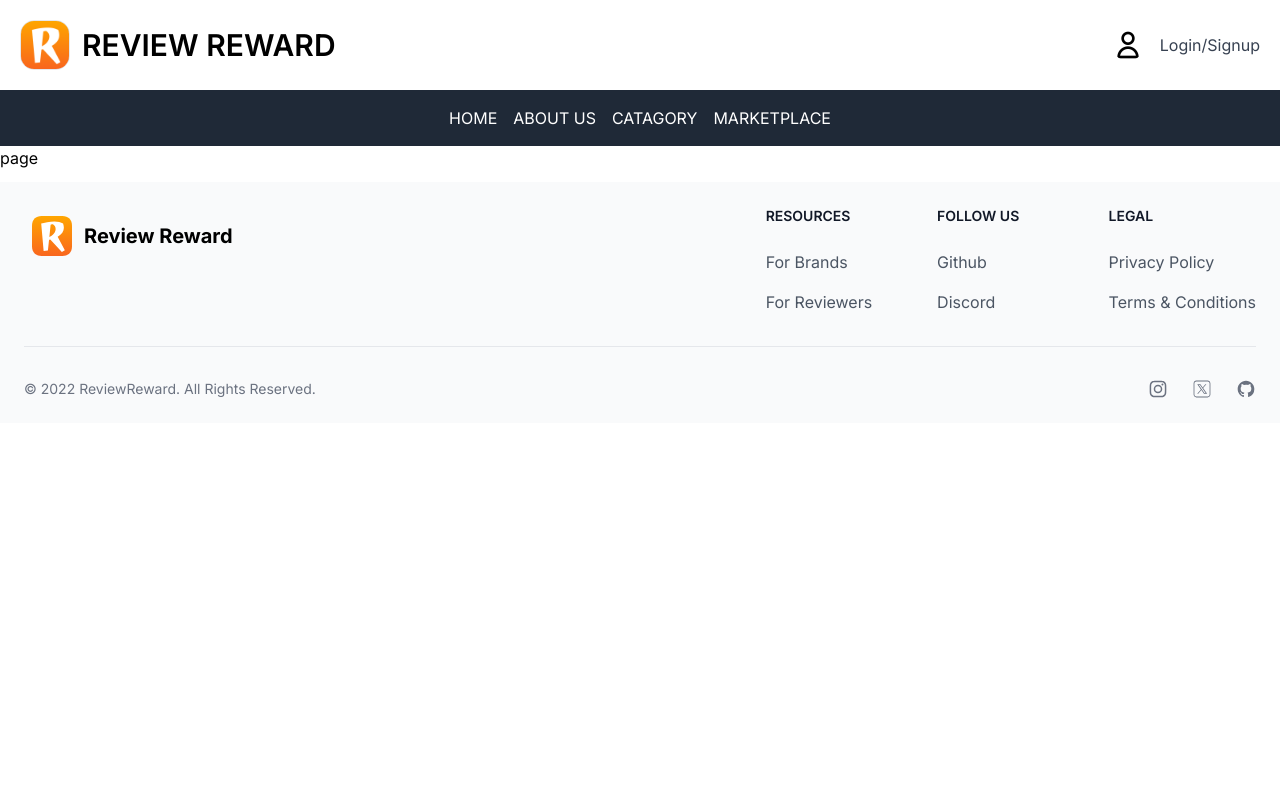
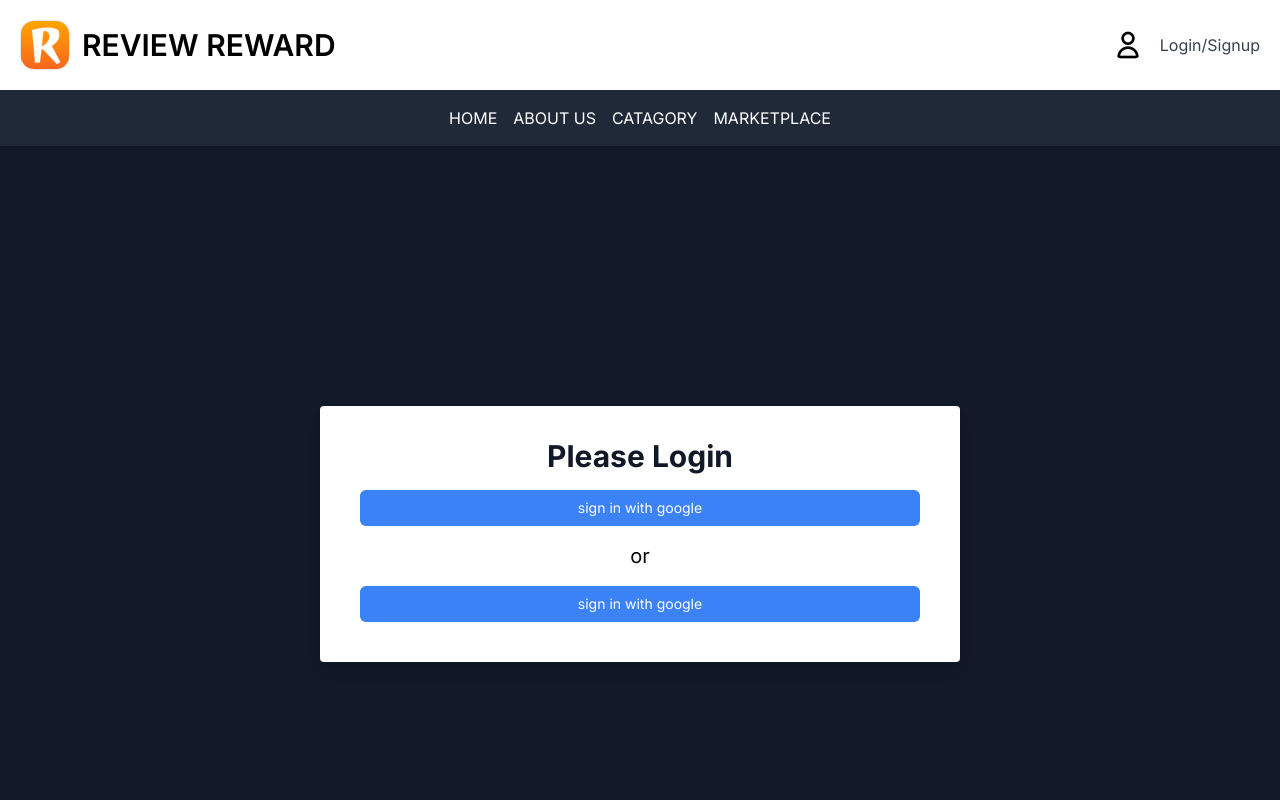
Before and after one commit to Prome-theus/RReward, a Next.js app: page /Login in a window 1280 px wide. Shown: the top 800 px of the page. Built offline with nearby package versions, Linux system fonts and the light colour scheme.

Commit message:
login page

```diff
--- /dev/null
+++ b/firebaseConfig.js
@@ -0,0 +1,18 @@
+
+import { initializeApp } from "firebase/app";
+import 'firebase/auth';
+import { getAnalytics } from "firebase/analytics";
+
+const firebaseConfig = {
+  apiKey: "AIzaSyCR9nAYNg6xr3gf1atpeOZQF1MHaG-imjU",
+  authDomain: "reviewreward-e6c70.firebaseapp.com",
+  projectId: "reviewreward-e6c70",
+  storageBucket: "reviewreward-e6c70.appspot.com",
+  messagingSenderId: "249027275546",
+  appId: "1:249027275546:web:c7df1cc0df584771855aa3",
+  measurementId: "G-9DH7WH5ZDM"
+};
+
+
+
+export default firebaseConfig;
--- a/package.json
+++ b/package.json
@@ -9,9 +9,10 @@
     "lint": "next lint"
   },
   "dependencies": {
+    "firebase": "^10.9.0",
+    "next": "14.1.1",
     "react": "^18",
-    "react-dom": "^18",
-    "next": "14.1.1"
+    "react-dom": "^18"
   },
   "devDependencies": {
     "autoprefixer": "^10.0.1",
--- a/src/app/Login/page.js
+++ b/src/app/Login/page.js
@@ -1,9 +1,37 @@
-import React from 'react'
+import React from "react";
+// import SignInWithGoogle from "@/src/components/signin";
 
 const page = () => {
   return (
-    <div>page</div>
-  )
-}
+    <div>
+      <div className="min-h-screen bg-gray-900 flex items-center justify-center">
+        <div className="container max-w-screen-sm mx-auto">
+          <div>
+            <div className="bg-white rounded shadow-lg p-4 px-4 md:p-8 mb-6">
+              <div className="lg:col-span-2">
+                <div className="grid gap-4 gap-y-2 text-xl grid-cols-1 md:grid-cols-5">
+                  {/* <SignInWithGoogle/> */}
+                  <h2 className=" md:col-span-5 font-bold text-3xl text-center text-gray-900">Please Login</h2>
 
-export default page
+                  <div className="md:col-span-5">
+                    <div className="bg-blue-500 text-white rounded-md p-2 text-sm text-center m-2">
+                      sign in with google
+                    </div>
+                  </div>
+                  <div className="md:col-span-5 text-center">or</div>
+                  <div className="md:col-span-5">
+                    <div className="bg-blue-500 text-white rounded-md p-2 text-sm text-center m-2">
+                      sign in with google
+                    </div>
+                  </div>
+                </div>
+              </div>
+            </div>
+          </div>
+        </div>
+      </div>
+    </div>
+  );
+};
+
+export default page;
--- a/src/app/page.js
+++ b/src/app/page.js
@@ -1,7 +1,15 @@
 "use client";
 import React from 'react';
+import StepWizard from '../components/StepWizard';
 
-import StepWizard from '../components/StepWizard';
+import firebase from 'firebase/app';
+import 'firebase/auth';
+import firebaseConfig from './firebaseConfig'; // Path to your firebaseConfig.js file
+
+if (!firebase.apps.length) {
+    firebase.initializeApp(firebaseConfig);
+}
+
 import { Herr_Von_Muellerhoff } from 'next/font/google';
 
 
--- /dev/null
+++ b/src/components/signin.js
@@ -0,0 +1,15 @@
+import React from 'react';
+import firebase from '../../firebaseConfig';
+
+function SignInWithGoogle() {
+    const signInWithGoogle = () => {
+        const provider = new firebase.auth.GoogleAuthProvider();
+        firebase.auth().signInWithPopup(provider);
+    };
+
+    return (
+        <button onClick={signInWithGoogle}>Sign in with Google</button>
+    );
+}
+
+export default SignInWithGoogle;
--- /dev/null
+++ b/src/components/signout.js
@@ -0,0 +1,14 @@
+import React from 'react';
+import firebase from './firebase';
+
+function SignOut() {
+    const signOut = () => {
+        firebase.auth().signOut();
+    };
+
+    return (
+        <button onClick={signOut}>Sign out</button>
+    );
+}
+
+export default SignOut;
```
Also changed, not shown: 1 other file (tests, documents, lock files or other folders).
